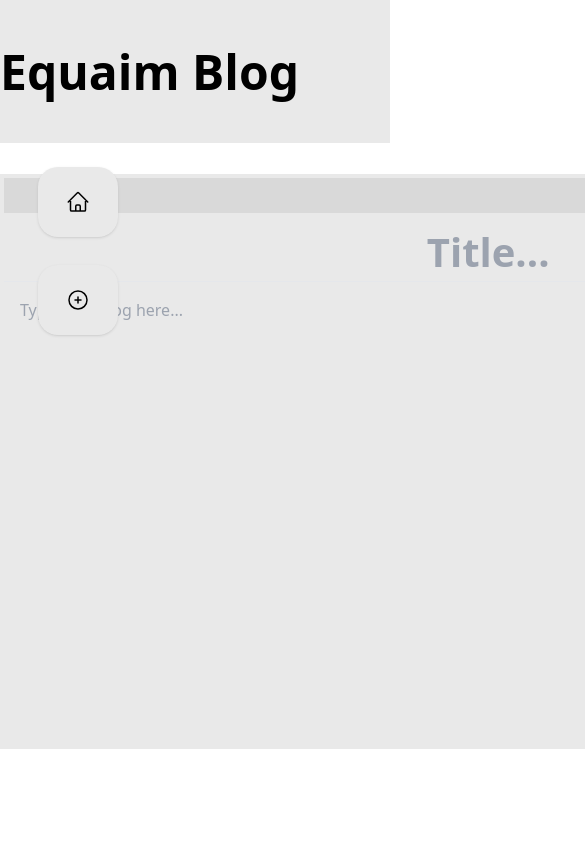
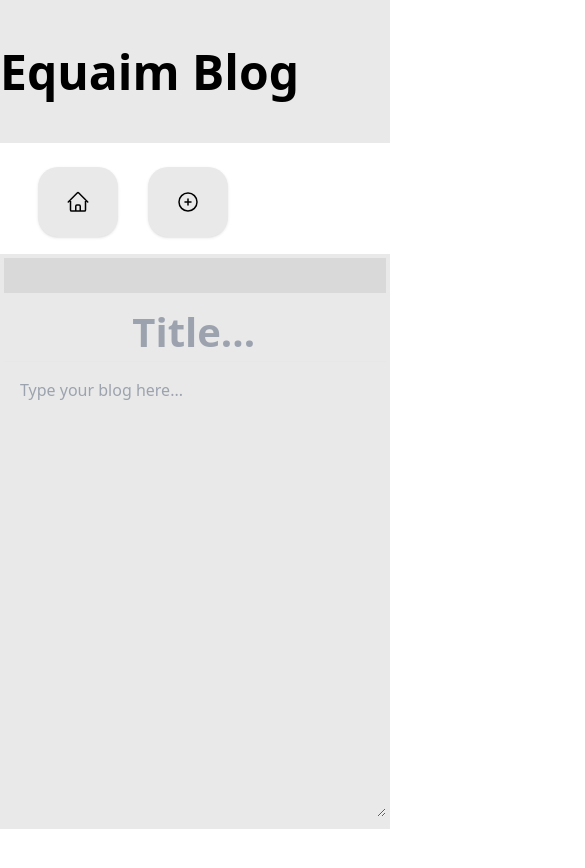
Before and after one commit to cv-arun/blog-app, a React (Create React App) app in the folder frontend/: page /new-blog in a window 390 px wide. Shown: the top 868 px of the page, 585 px wide, since content can reach past the window. Before the commit the page ends 844 px from the top, so only its background shows below. Built offline with nearby package versions, Linux system fonts and the light colour scheme.

Commit message:
fixed responsiveness in mobile

```diff
--- a/frontend/src/components/newBlog.js
+++ b/frontend/src/components/newBlog.js
@@ -3,7 +3,7 @@ import React from 'react'
 function NewBlog({ setState, state,err }) {
 
     return (
-        <div className='w-[979px] h-[575px] bg-[#E9E9E9] mx-auto mt-[174px] mb-[41px] p-1'>
+        <div className='md:w-[979px]  h-[575px] bg-[#E9E9E9] mx-auto  md:mt-[174px] mt-[254px]  mb-[41px] p-1'>
             <div className='bg-[#D9D9D9] h-[35px]'>
 
             </div>
--- a/frontend/src/pages/blogPage.js
+++ b/frontend/src/pages/blogPage.js
@@ -21,7 +21,7 @@ function BlogPage() {
   return (
     <>
       <Header />
-      <div className='w-[979px] h-[520px] bg-[#E9E9E9] mx-auto mt-[174px] mb-[20px] p-4'>
+      <div className='md:w-[979px] h-[520px] bg-[#E9E9E9] mx-auto md:mt-[174px] mt-[254px]  mb-[20px] p-4'>
         <div className='w-[375px] h-[60px] mx-auto bg-[#E9E9E9]'><h1 className='text-[40px] font-semibold text-center'>{blog?.title}</h1></div>
         <p className='break-all overflow-y-scroll h-[420px]'>{blog?.content}</p>
       </div>
--- a/frontend/src/pages/newBlogPage.js
+++ b/frontend/src/pages/newBlogPage.js
@@ -8,16 +8,16 @@ import axios from '../services/axios'
 
 function NewBlogPage() {
   const navigate = useNavigate()
-  const [state,setState]=useState({title:'',content:''});
-  const [err,setErr]=useState('');
-  const submit=()=>{
+  const [state, setState] = useState({ title: '', content: '' });
+  const [err, setErr] = useState('');
+  const submit = () => {
     console.log(state)
 
-    state?.title!=='' && state?.content!==''? axios.post('/create-blog',state).then(data=>{
+    state?.title !== '' && state?.content !== '' ? axios.post('/create-blog', state).then(data => {
       console.log(data.data)
-      setState({title:'',content:''})
+      setState({ title: '', content: '' })
       setErr('')
-    }):setErr("Title and content required")
+    }) : setErr("Title and content required")
 
   }
 
@@ -25,10 +25,12 @@ function NewBlogPage() {
     <>
       <Header />
       <NewBlog state={state} setState={setState} err={err} />
-      <div title='Go to home page' onClick={()=>navigate('/')} className='bg-[#E9E9E9] w-[80px] h-[70px] rounded-[20px] fixed top-[167px] left-[38px] shadow flex flex-col justify-center'>
+      <div title='Go to home page' onClick={() => navigate('/')}
+        className='bg-[#E9E9E9] w-[80px] h-[70px] rounded-[20px] fixed top-[167px] left-[38px] shadow flex flex-col justify-center'>
         <Homeicons />
       </div>
-      <div title='submit' onClick={submit} className='bg-[#E9E9E9] w-[80px] h-[70px] rounded-[20px] fixed top-[265px] left-[38px] shadow flex flex-col justify-center'>
+      <div title='submit' onClick={submit}
+        className='bg-[#E9E9E9] w-[80px] h-[70px] rounded-[20px] fixed md:top-[265px] md:left-[38px] top-[167px] left-[148px] shadow flex flex-col justify-center'>
         <TickICon />
       </div>
     </>
```
Also changed, not shown: 1 other file (tests, documents, lock files or other folders).
